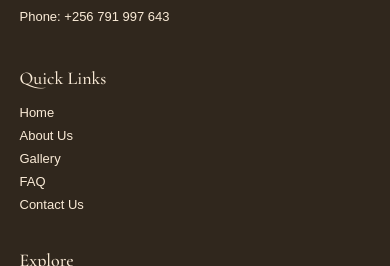
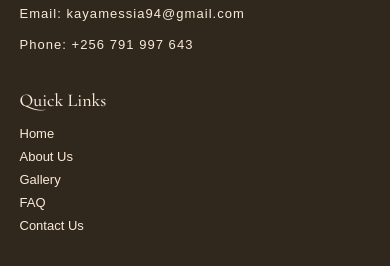
Before and after one commit to kayamessia94-cmd/SweetHome, a plain HTML site: page faq.html in a window 390 px wide. Shown: the part 1734-2000 px from the top of the page. Drawn offline with nearby package versions, Linux system fonts and the light colour scheme.

Commit message:
Update pages.css

```diff
--- a/pages.css
+++ b/pages.css
@@ -841,3 +841,17 @@ h1 {font-size: clamp(1.6rem, 5vw, 3rem);}
 @media (min-width: 768px){
   .footer-container {flex-direction: row;}
 }
+@media (max-width: 768px) {
+  @media (max-width: 768px) {
+  html, body { overflow-x: hidden; }
+  * { box-sizing: border-box; }
+
+  .brand img { width: 140px; height: auto; }
+
+  p, .heading p { letter-spacing: 0.08em; font-size: 14px; line-height: 1.6; }
+  h1, h2 { font-size: clamp(1.8rem, 8vw, 2.6rem); line-height: 1.15; }
+
+  .footer-container { display: flex; flex-direction: column; gap: 24px; }
+  .footer-column { width: 100%; }
+}
+}
```
